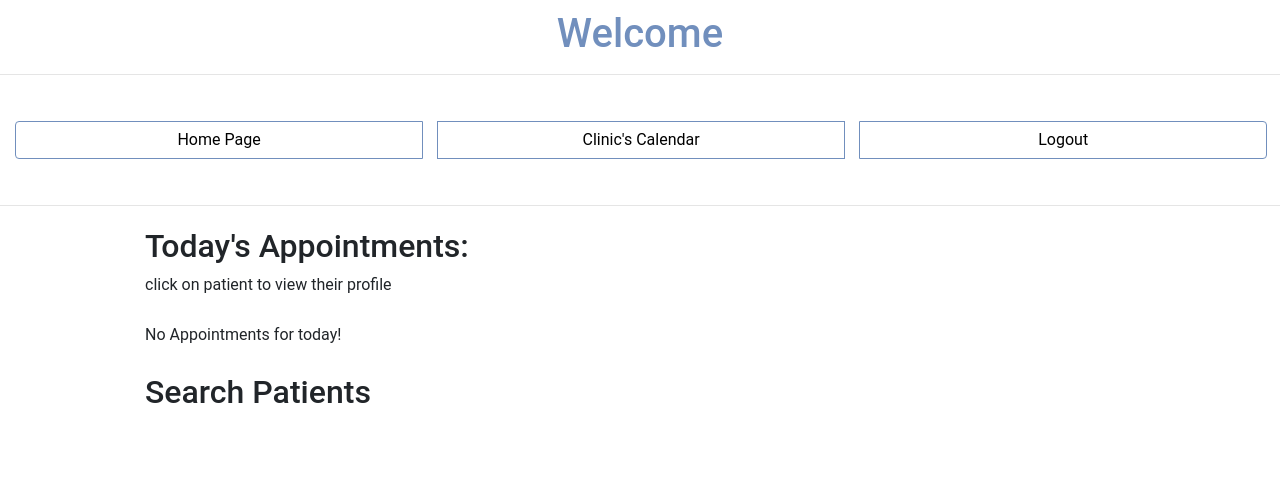
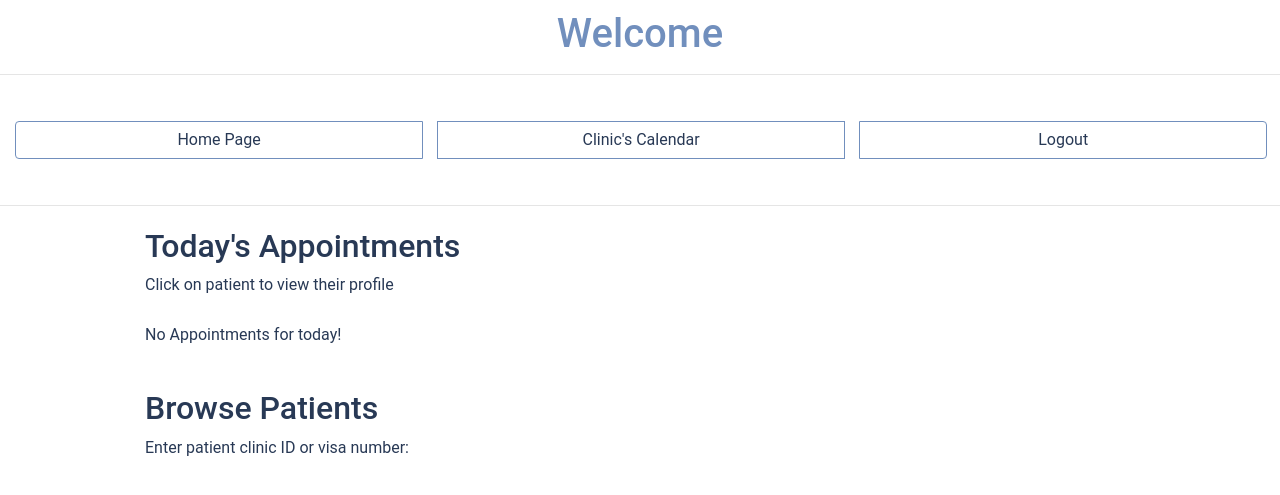
Before and after one commit to impact-oriented-programming/clinic, a Django app: template clinic/doctor_interface/templates/doctor_interface/doctor_interface_home.html in a window 1280 px wide. Shown: the top 495 px of the page. Run offline with Django 3.2, Linux system fonts and the light colour scheme; the template is opened without the code that fills it, so the values that code supplies are empty; some libraries are stand-ins or nearby versions.

Commit message:
change with colors ans apperance

```diff
--- a/clinic/doctor_interface/static/doctor_interface/style_interface.css
+++ b/clinic/doctor_interface/static/doctor_interface/style_interface.css
@@ -12,7 +12,7 @@ div.table-title {
 }
 
 .table-title h3{
-   color: #000000;
+   color: #283955;
    font-size: 30px;
    font-weight: 400;
    font-style:normal;
@@ -131,7 +131,7 @@ td {
 
 .btn {
   outline: none;
-  color: black;
+  color: #283955;
   background-color: transparent;
   box-shadow: 0 0 0 0;
   margin-right: 3px;
--- a/clinic/doctor_interface/templates/doctor_interface/doctor_interface_home.html
+++ b/clinic/doctor_interface/templates/doctor_interface/doctor_interface_home.html
@@ -22,9 +22,10 @@
   </div>
   <hr>
   <div class="table-title">
-    <h2>Today's Appointments:</h2>
-    <p>click on patient to view their profile</p>
+    <h2 style="color: #283955;">Today's Appointments</h2>
+    <p style="color: #283955;">Click on patient to view their profile</p>
   </div>
+
   {% if today_appointments %}
           <table class="table-fill">
             <thead>
@@ -46,12 +47,14 @@
           </table>
     {% else %}
     <div class="table-title">
-      <p>No Appointments for today!</p>
+      <p style="color: #283955;">No Appointments for today!</p>
     </div>
     {% endif %}
 
   <div class="table-title">
-    <h2>Search Patients</h2>
+    <p></p>
+    <h2 style="color: #283955;">Browse Patients</h2>
+    <p style="color: #283955;">Enter patient clinic ID or visa number:</p>
   </div>
 
   </body>
```
Also changed, not shown: clinic/db.sqlite3.
